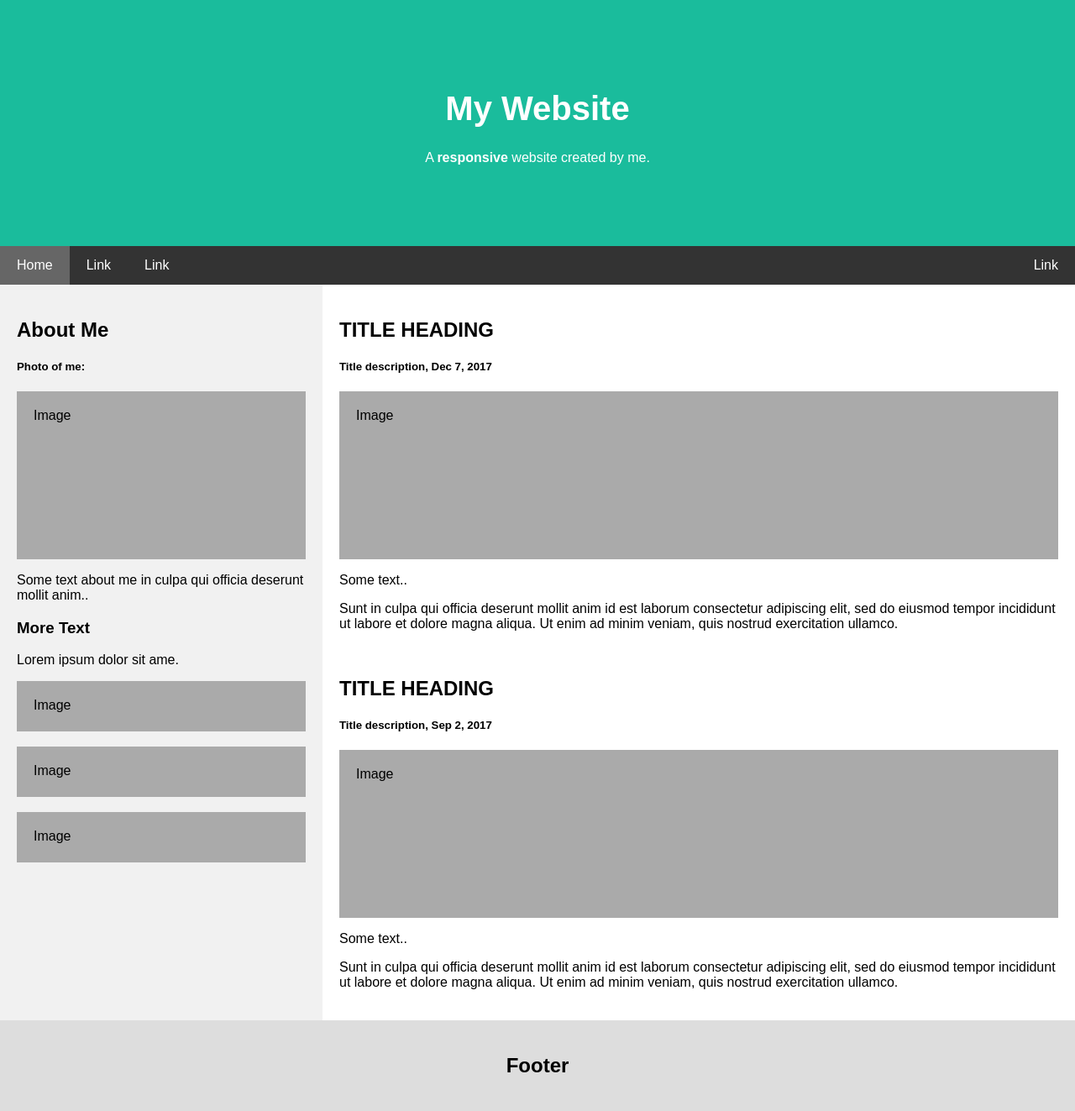
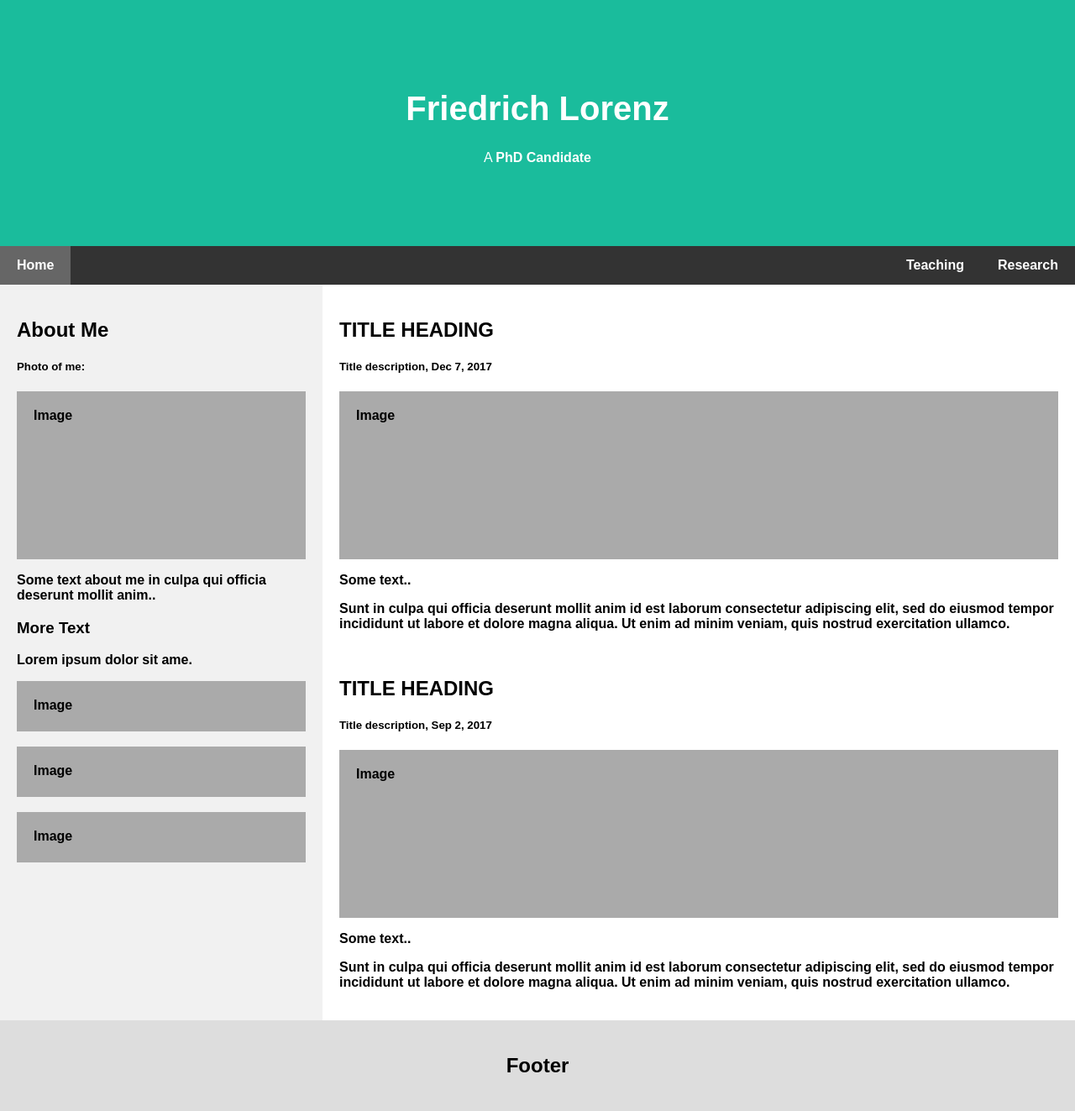
Before and after one commit to frilorde/page, a Jekyll site: the page built from index.html, in a window 1280 px wide. Shown: the whole page at 84% size. Built offline with Jekyll 4.4.1, drawn with Linux system fonts in a browser that asks for light colours.

Commit message:
Update default.html

```diff
--- a/_layouts/default.html
+++ b/_layouts/default.html
@@ -8,15 +8,14 @@
 		<body>
 
 		<div class="header">
-		  <h1>My Website</h1>
-		  <p>A <b>responsive</b> website created by me.</p>
+		  <h1>Friedrich Lorenz</h1>
+		  <p>A <b>PhD Candidate</p>
 		</div>
 
 		<div class="navbar">
 		  <a href="#" class="active">Home</a>
-		  <a href="#">Link</a>
-		  <a href="#">Link</a>
-		  <a href="#" class="right">Link</a>
+		  <a href="research" class="right">Research</a>
+		  <a href="teaching" class="right">Teaching</a>
 		</div>
 
 		<div class="row">
```
